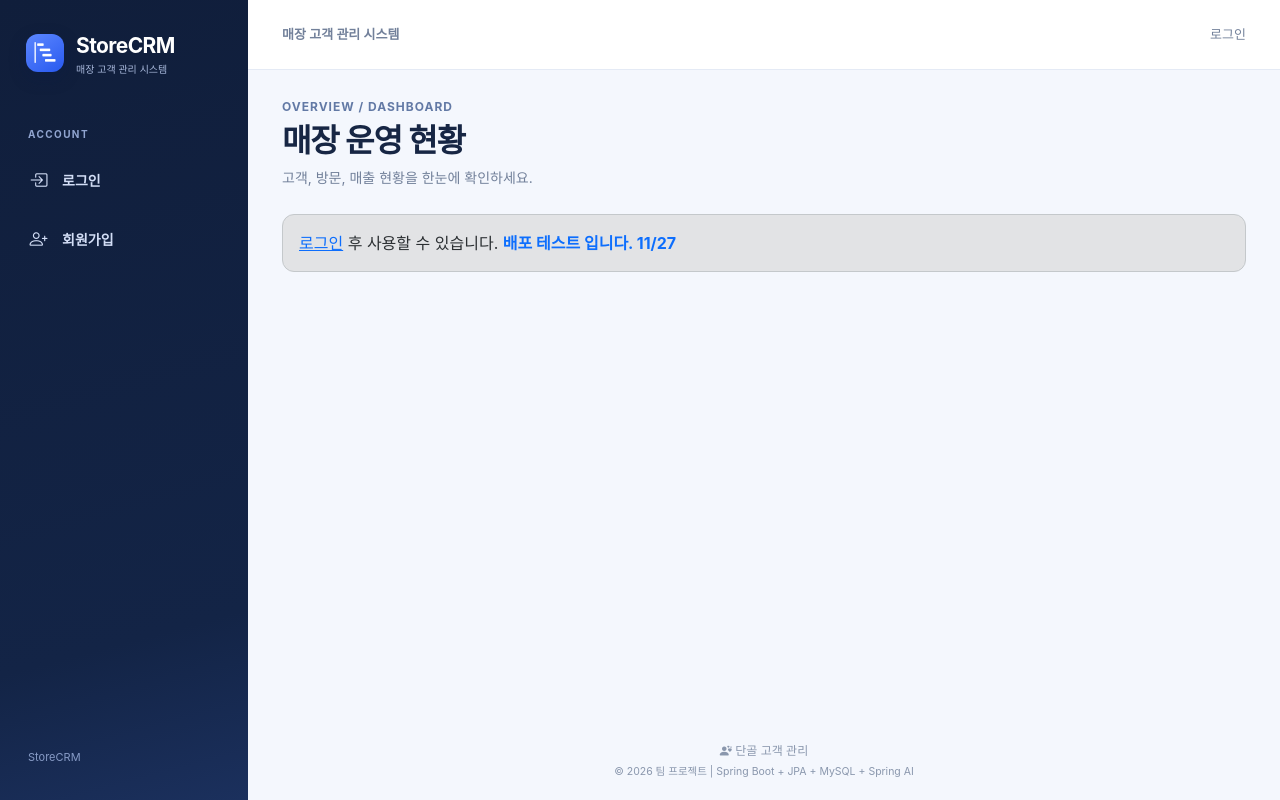
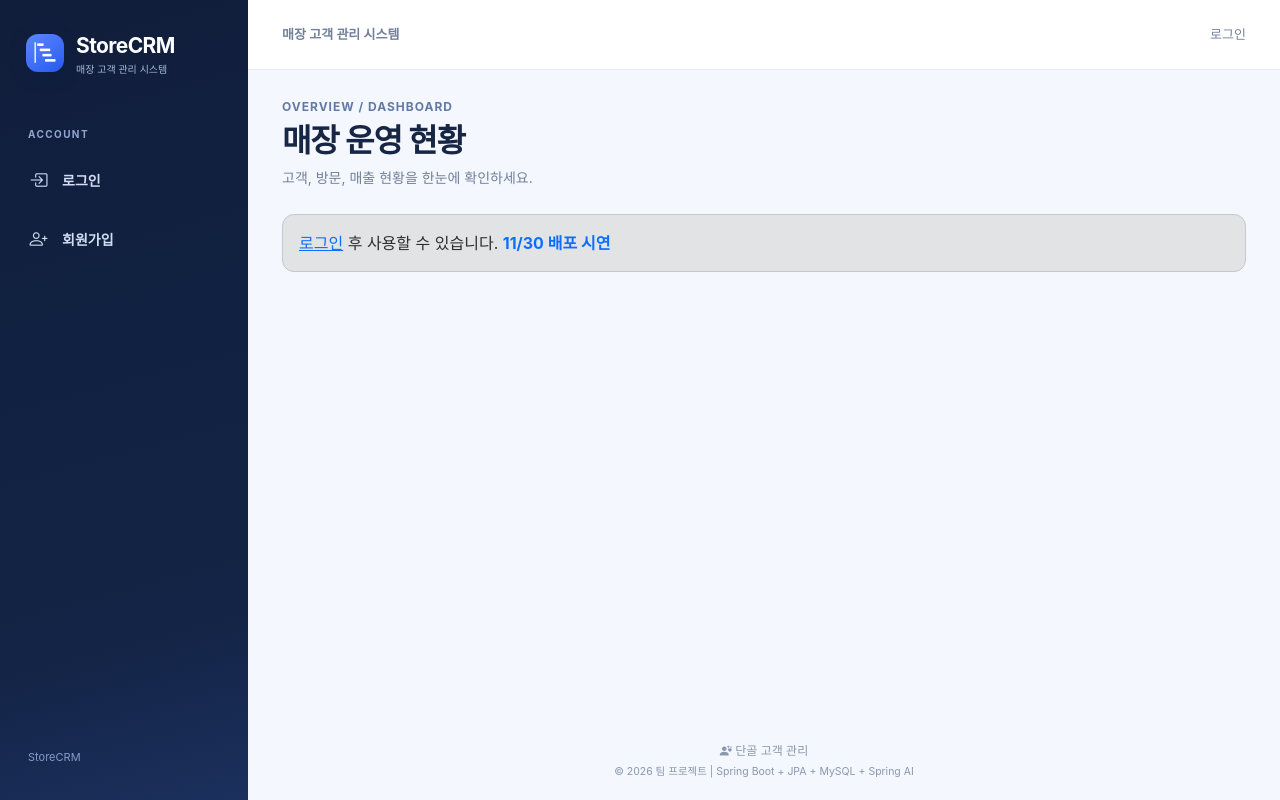
Before and after one commit to sm-k-dev/team1crm, a Spring Boot app: page / in a window 1280 px wide. Run offline with Spring Boot 4, Linux system fonts and the light colour scheme; some of the project's set-up classes (security, data sources, template engines, error pages and the like) are left out, and stand-ins take their place; some libraries are stand-ins or nearby versions.

Commit message:
chore: update deployment demo banner

```diff
--- a/src/main/resources/templates/home/index.html
+++ b/src/main/resources/templates/home/index.html
@@ -52,7 +52,7 @@
 
         <a th:href="@{/login}">로그인</a>
         후 사용할 수 있습니다.
-        <strong class="text-primary">배포 테스트 입니다. 11/27</strong>
+        <strong class="text-primary">11/30 배포 시연</strong>
     </div>
 
     <!--
```
